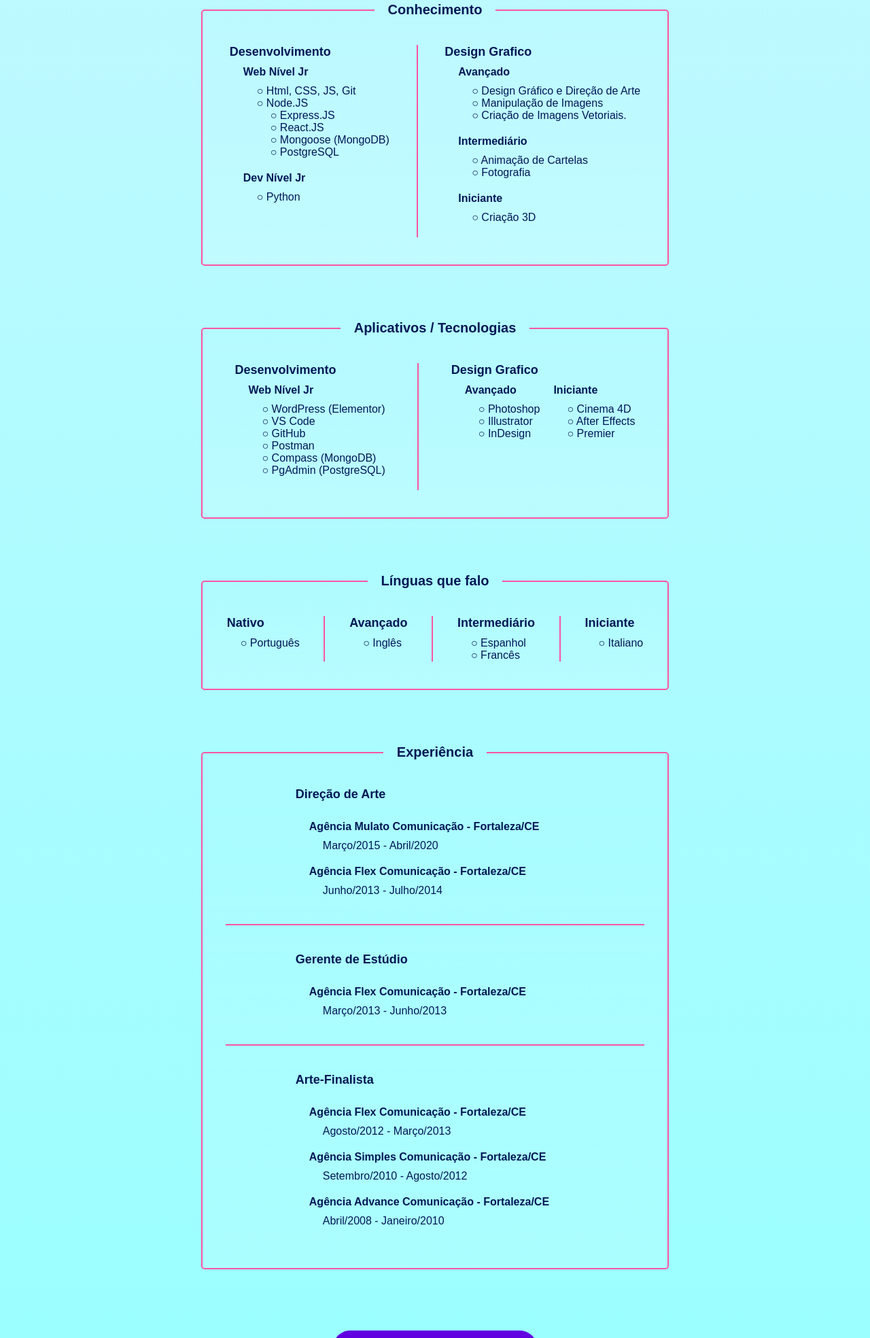
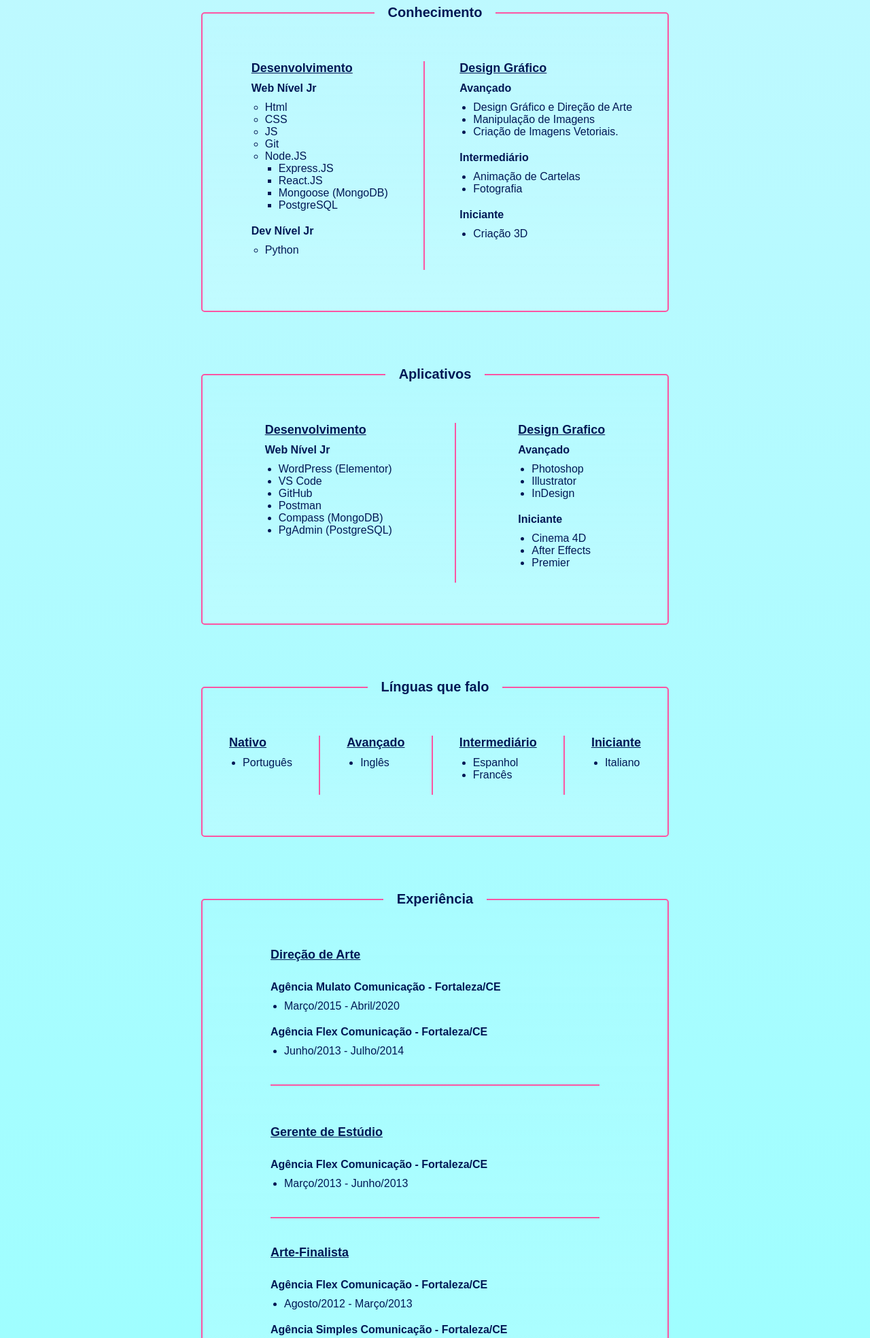
Before and after one commit to arthur-honorio/arthur-honorio.github.io, a plain HTML site: page curriculo/index.html in a window 1280 px wide. Shown: the part 607-2575 px from the top of the page at 68% size. Drawn offline with Linux system fonts and the light colour scheme.

Commit message:
correcoes html css

```diff
--- a/curriculo/index.html
+++ b/curriculo/index.html
@@ -11,17 +11,19 @@
       href="https://fonts.googleapis.com/css2?family=Bungee:wght@400&family=Poppins:wght@200500&display=swap"
       rel="stylesheet"
     />
+    <link rel="shortcut icon" href="../img/avatar-git.jpg" type="image/x-icon">
 
     <link rel="stylesheet" href="./style.css" />
   </head>
   <body>
-    <div id="box">
+    <div id="caixa">
       <div class="dados">
         <span>
           <h1>Arthur Honorio</h1>
         </span>
         <p>
-          <h2>Dev FullStack Jr <span class="hide">○</span> Diretor de Arte</h2>
+          <h2 class="esconder">Dev FullStack Jr <br>  Diretor de Arte</h2>
+          <h2 class="esconder-celular">Dev FullStack Jr ○ Diretor de Arte</h2>
         </p>
         <a class="contato" href="mailto:hno.arthur@gmail.com">
           <img src="../img/email.svg" alt="E-mail:">
@@ -33,209 +35,224 @@
         <h4>Colaborador de 35 anos, responsável, dedicado, amigável, com ótima capacidade de aprendizado e facilidade de adaptação.</h3>
       </div>
     </div>
-    <div class="content">
+    <div class="conteudo">
 
-      <h3 class="title">Objetivo Profissional</h3>
+      <h3 class="titulo-geral">Objetivo Profissional</h3>
       <p>Aprimorar ao máximo as habilidades já adquiridas e adquirir novas.</p>
-      <p>Ajudar no crescimento da empresa, dos colegas e crescer pessoal e profissionalmente. </p>
+      <p>Ajudar no crescimento da empresa, dos colegas e crescer pessoal e profissionalmente.</p>
       <br>
-      <fieldset class="geral">
-        <legend class="titulo-div"><h3>Conhecimento</h3></legend>
-        <div class="conhecimento">
-          <div class="Desenvolvimento">
-            <ul>
-              <p class="titulo-tabela"><h4>Desenvolvimento</h4></p>
-              <li>
-                <ul class="ul3">
+      <fieldset class="propriedades-fieldset">
+        <legend class="titulo-fieldset"><h3>Conhecimento</h3></legend>
+
+        <div class="flex-evenly">
+
+          <div>
+            <ul class="recuo-tabela">
+            <h4 class="titulo-tabela">Desenvolvimento</h4>
+
             <h5>Web Nível Jr</h5>
-                  <li class="li">○ Html, CSS, JS, Git</li>
-                  <li class="li">○ Node.JS
-                    <ul class="ul4">
-                      <li>○ Express.JS</li>
-                      <li>○ React.JS</li>
-                      <li>○ Mongoose (MongoDB)</li>
-                      <li>○ PostgreSQL</li>
+            <ul class="recuo-tabela">
+              <li>Html</li>
+              <li>CSS</li>
+              <li>JS</li>
+              <li>Git</li>
+              <li>Node.JS
+                <ul class="recuo-tabela">
+                  <li>Express.JS</li>
+                  <li>React.JS</li>
+                  <li>Mongoose (MongoDB)</li>
+                  <li>PostgreSQL</li>
                 </ul>
               </li>
             </ul>
-                <ul class="ul3">
+
             <h5>Dev Nível Jr</h5>
-                  <li class="li">○ Python</li>
+            <ul class="recuo-tabela">
+              <li>Python</li>
             </ul>
-              </li>
+
+          </div>
+
+          <div class="horizontal-somente-celular"></div>
+          <div class="vertical"></div>
+
+          <div>
+            <h4 class="titulo-tabela">Design Gráfico</h4>
+
+            <h5>Avançado</h5>
+            <ul class="recuo-tabela">
+              <li>Design Gráfico e Direção de Arte</li>
+              <li>Manipulação de Imagens</li>
+              <li>Criação de Imagens Vetoriais.</li>
+            </ul>
+
+            <h5>Intermediário</h5>
+            <ul class="recuo-tabela">
+              <li>Animação de Cartelas</li>
+              <li>Fotografia</li>
+            </ul>
+
+            <h5>Iniciante</h5>
+            <ul class="recuo-tabela">
+              <li>Criação 3D</li>
+            </ul>
+
+          </div>
+
+        </div>
+
+      </fieldset>
+
+      <fieldset class="propriedades-fieldset">
+        <legend class="titulo-fieldset"><h3>Aplicativos</h3></legend>
+
+        <div class="flex-evenly">
+
+          <div>
+
+              <h4 class="titulo-tabela">Desenvolvimento</h4>
+
+              <h5>Web Nível Jr</h5>
+              <ul class="recuo-tabela">
+                <li>WordPress (Elementor)</li>
+                <li>VS Code</li>
+                <li>GitHub</li>
+                <li>Postman</li>
+                <li>Compass (MongoDB)</li>
+                <li>PgAdmin (PostgreSQL)</li>
+              </ul>
+
+          </div>
+
+          <div class="horizontal-somente-celular"></div>
+          <div class="vertical"></div>
+
+          <div>
+
+            <h4 class="titulo-tabela">Design Grafico</h4></p>
+
+            <div>
+
+              <div>
+                <h5>Avançado</h5>
+                <ul class="recuo-tabela">
+                  <li>Photoshop</li>
+                  <li>Illustrator</li>
+                  <li>InDesign</li>
                 </ul>
               </div>
-          <hr>
-          <div class="Design">
-            <ul>
-              <p class="titulo-tabela"><h4>Design Grafico</h4></p>
-              <li>
-                <ul class="ul3">
-                  <h5>Avançado</h5>
-                    <li class="li">○ Design Gráfico e Direção de Arte</li>
-                  <li class="li">○ Manipulação de Imagens</li>
-                  <li class="li">○ Criação de Imagens Vetoriais.</li>
-                </ul>
-              </li>
-              <li>
-                <ul class="ul3">
-                  <h5>Intermediário</h5>
-                  <li class="li">○ Animação de Cartelas</li>
-                  <li class="li">○ Fotografia</li>
-                </ul>
-              </li>
-              <li>
-                <ul class="ul3">
+
+              <div>
                 <h5>Iniciante</h5>
-                  <li class="li">○ Criação 3D</li>
-                </ul>
-              </li>
+                <ul class="recuo-tabela">
+                  <li>Cinema 4D</li>
+                  <li>After Effects</li>
+                  <li>Premier</li>
                 </ul>
               </div>
+
             </div>
       </fieldset>
 
-      <fieldset class="geral">
-        <legend class="titulo-div"><h3>Aplicativos / Tecnologias</h3></legend>
-        <div class="conhecimento">
-          <div class="Desenvolvimento">
-            <ul>
-              <p class="titulo-tabela"><h4>Desenvolvimento</h4></p>
-              <li>
-                <ul class="ul3">
-                  <h5>Web Nível Jr</h5>
-                  <li class="li">○ WordPress (Elementor)</li>
-                  <li class="li">○ VS Code</li>
-                  <li class="li">○ GitHub</li>
-                  <li class="li">○ Postman</li>
-                  <li class="li">○ Compass (MongoDB)</li>
-                  <li class="li">○ PgAdmin (PostgreSQL)</li>
-                </ul>
-              </li>
+      <fieldset class="propriedades-fieldset">
+        <legend class="titulo-fieldset"><h3>Línguas que falo</h3></legend>
+
+        <div class="flex-evenly">
+          <div>
+              <h4 class="titulo-tabela">Nativo</h4>
+              <ul class="recuo-tabela">
+                <li>Português</li>
               </ul>
           </div>
-          <hr>
-          <div class="design-geral">
-            <p class="titulo-tabela"><h4>Design Grafico</h4></p>
-            <ul>
-              <div class="design-especifico">
-                <div class="avancado">
-                  <ul class="ul3">
-                    <h5>Avançado</h5>
-                    <li class="li">○ Photoshop</li>
-                    <li class="li">○ Illustrator</li>
-                    <li class="li">○ InDesign</li>
+
+          <div class="horizontal-somente-celular"></div>
+          <div class="vertical"></div>
+
+          <div>
+            <h4 class="titulo-tabela">Avançado</h4>
+            <ul class="recuo-tabela">
+              <li>Inglês</li>
             </ul>
           </div>
-                <div class="intermediario">
-                  <ul class="ul3">
-                    <h5>Iniciante</h5>
-                    <li class="li">○ Cinema 4D</li>
-                    <li class="li">○ After Effects</li>
-                    <li class="li">○ Premier</li>
+
+          <div class="horizontal-somente-celular"></div>
+          <div class="vertical"></div>
+
+          <div>
+            <h4 class="titulo-tabela">Intermediário</h4>
+            <ul class="recuo-tabela">
+              <li>Espanhol</li>
+              <li>Francês</li>
             </ul>
           </div>
-              </div>
-            </ul>
-      </fieldset>
 
-      <fieldset class="geral">
-        <legend class="titulo-div"><h3>Línguas que falo</h3></legend>
-        <div class="linguas">
-          <div class="nativo">
-            <ul>
-              <p class="titulo-tabela"><h4>Nativo</h4></p>
-              <li>
-                <li class="li">○ Português</li>
-              </li>
+          <div class="horizontal-somente-celular"></div>
+          <div class="vertical"></div>
+
+          <div>
+            <h4 class="titulo-tabela">Iniciante</h4>
+            <ul class="recuo-tabela">
+              <li>Italiano</li>
             </ul>
           </div>
-          <hr>
-          <div class="avancado">
-            <ul>
-              <p class="titulo-tabela"><h4>Avançado</h4></p>
-              <li>
-                <li class="li">○ Inglês</li>
-              </li>
-            </ul>
-          </div>
-          <hr>
-          <div class="intermediario">
-            <ul>
-              <p class="titulo-tabela"><h4>Intermediário</h4></p>
-              <li>
-                <li class="li">○ Espanhol</li>
-                <li class="li">○ Francês</li>
-              </li>
-            </ul>
-          </div>
-          <hr>
-          <div class="iniciante">
-            <ul>
-              <p class="titulo-tabela"><h4>Iniciante</h4></p>
-              <li>
-                <li class="li">○ Italiano</li>
-              </li>
-            </ul>
-          </div>
+
         </div>
       </fieldset>
 
-      <fieldset class="geral">
-        <legend class="titulo-div"><h3>Experiência</h3></legend>
-          <div class="experiencia-profissional">
-            <p class="titulo-tabela"><h4>Direção de Arte</h4></p><br>
-            <ul>
-              <li>
-                <h5 class="li">Agência Mulato Comunicação - Fortaleza/CE</h5>
-                <ul class="ul4">
-                  <li class="li">Março/2015 - Abril/2020</li>
+      <fieldset class="propriedades-fieldset">
+        <legend class="titulo-fieldset"><h3>Experiência</h3></legend>
+
+        <div class="padding">
+          <div>
+            <h4 class="titulo-tabela">Direção de Arte</h4><br>
+
+            <h5>Agência Mulato Comunicação - Fortaleza/CE</h5>
+            <ul class="recuo-tabela">
+              <li>Março/2015 - Abril/2020</li>
             </ul>
-              </li>
-              <li>
-                <h5 class="li">Agência Flex Comunicação - Fortaleza/CE</h5>
-                <ul class="ul4">
-                  <li class="li">Junho/2013 - Julho/2014</li>
+
+            <h5>Agência Flex Comunicação - Fortaleza/CE</h5>
+            <ul class="recuo-tabela">
+              <li>Junho/2013 - Julho/2014</li>
             </ul>
-              </li>
+
+          </div>
+
+          <div class="horizontal"></div>
+
+          <br>
+
+          <div>
+
+            <h4 class="titulo-tabela">Gerente de Estúdio</h4><br>
+
+            <h5>Agência Flex Comunicação - Fortaleza/CE</h5>
+            <ul class="recuo-tabela">
+              <li>Março/2013 - Junho/2013</li>
+            </ul>
+
+          </div>
+
+          <div class="horizontal"></div>
+
+          <div>
+            <h4 class="titulo-tabela">Arte-Finalista</h4></p><br>
+
+            <h5>Agência Flex Comunicação - Fortaleza/CE</h5>
+            <ul class="recuo-tabela">
+              <li>Agosto/2012 - Março/2013</li>
+            </ul>
+
+            <h5>Agência Simples Comunicação - Fortaleza/CE</h5>
+            <ul class="recuo-tabela">
+              <li>Setembro/2010 - Agosto/2012</li>
+            </ul>
+
+            <h5>Agência Advance Comunicação - Fortaleza/CE</h5>
+            <ul class="recuo-tabela">
+              <li>Abril/2008 - Janeiro/2010</li>
             </ul>
           </div>
-          <hr class="horizontal">
-          <div class="experiencia-profissional">
-            <p class="titulo-tabela"><h4>Gerente de Estúdio</h4></p><br>
-            <ul>
-              <li>
-                <h5 class="li">Agência Flex Comunicação - Fortaleza/CE</h5>
-                <ul class="ul4">
-                  <li class="li">Março/2013 - Junho/2013</li>
-                </ul>
-              </li>
-            </ul>
-          </div>
-          <hr class="horizontal">
-          <div class="experiencia-profissional">
-            <p class="titulo-tabela"><h4>Arte-Finalista</h4></p><br>
-            <ul>
-              <li>
-                <h5 class="li">Agência Flex Comunicação - Fortaleza/CE</h5>
-                <ul class="ul4">
-                  <li class="li">Agosto/2012 - Março/2013</li>
-                </ul>
-              </li>
-              <li>
-                <h5 class="li">Agência Simples Comunicação -
-                  Fortaleza/CE</h5>
-                <ul class="ul4">
-                  <li class="li">Setembro/2010 - Agosto/2012</li>
-                </ul>
-              </li>
-              <li>
-                <h5 class="li">Agência Advance Comunicação - Fortaleza/CE</h5>
-                <ul class="ul4">
-                  <li class="li">Abril/2008 - Janeiro/2010</li>
-                </ul>
-              </li>
-            </ul>
         </div>
       </fieldset>
 
@@ -245,6 +262,5 @@
       </a>
     </div>
 
-    </div>
   </body>
 </html>
--- a/curriculo/style.css
+++ b/curriculo/style.css
@@ -17,6 +17,15 @@ body {
   background-size: cover;
   background-position: center;
 }
+
+
+
+/* ================================================================ */
+/* ================================================================ */
+/* TITULOS */
+/* ================================================================ */
+/* ================================================================ */
+
 
 h1 {
   font-size: 40px;
@@ -42,7 +51,13 @@ h5 {
   margin-bottom: 10px;
 }
 
-#box {
+/* ================================================================ */
+/* ================================================================ */
+/* CAIXA */
+/* ================================================================ */
+/* ================================================================ */
+
+#caixa {
   max-width: 920px;
   border-top: 1px solid var(--cor-box);
   border-bottom: 1px solid var(--cor-box);
@@ -53,33 +68,49 @@ h5 {
   justify-content: space-between;
 }
 
-.dados{
-  width: 57%;
+#caixa .dados {
+  min-width: 300px;
 }
 
-.line {
-  height: 100px;
-  border: solid 1px var(--cor-box);
+#caixa .contato img {
+  width: 30px;
+  margin-right: 15px;
 }
 
-.descricao{
-  width: 25%;
-}
-
-#box .contato {
+#caixa .contato {
   display: flex;
   align-items: center;
   color: #001855;
   text-decoration: none;
-  width: 270px;
+  min-width: 300px;
 }
 
-#box .contato img {
-  width: 30px;
-  margin-right: 15px;
+#caixa .line {
+  height: 140px;
+  min-width: 0;
+  border: solid 1px var(--cor-box);
 }
 
-.content {
+#caixa .descricao {
+  min-width: 300px;
+  width: 25%;
+}
+
+#caixa .esconder {
+  display: none;
+}
+
+#caixa .esconder-celular {
+  display: block;
+}
+
+/* ================================================================ */
+/* ================================================================ */
+/* CONTEUDO */
+/* ================================================================ */
+/* ================================================================ */
+
+.conteudo {
   display: flex;
   flex-direction: column;
   justify-content: center;
@@ -91,53 +122,74 @@ h5 {
   height: 100%;
 }
 
-ul {
-  list-style: none;
+.titulo-geral {
+  margin-bottom: 15px;
+  text-decoration: underline;
 }
 
-.ul3, .ul4 {
+/* ================================================================ */
+/* ================================================================ */
+/* FIELDSET */
+/* ================================================================ */
+/* ================================================================ */
+
+.propriedades-fieldset {
+  border: 2px solid var(--cor-rosa);
+  background: linear-gradient(
+      180deg, rgba(199, 248, 255, .01) 0%,
+      rgba(255, 255, 255, .15) 100%);
+  border-radius: 5px;
+  padding: 60px 0;
+  margin: 40px 0;
+  min-width: 280px;
+}
+
+.propriedades-fieldset .titulo-fieldset {
+  text-align: center;
+  padding: 0 20px;
+}
+
+.flex-evenly {
+  display: flex;
+  justify-content: space-evenly;
+}
+
+/* ================================================================ */
+/* ================================================================ */
+/* TABELAS */
+/* ================================================================ */
+/* ================================================================ */
+
+.recuo-tabela {
   margin-bottom: 20px;
   margin-left: 20px;
 }
 
-.li {
-  margin-left: 20px;
-}
-
-.geral {
-  border: 2px solid var(--cor-rosa);
-  background: linear-gradient(180deg, rgba(199, 248, 255, .01) 0%, rgba(255, 255, 255, .15) 100%);
-  border-radius: 5px;
-  padding: 40px 0;
-  margin: 40px 0;
-}
-
-.geral .titulo-div {
-  text-align: center;
-  padding: 0 20px;
+.titulo-tabela {
+  text-decoration: underline;
 }
 
 hr {
-  border: 1px solid var(--cor-rosa);
 }
 
 .horizontal {
-  width: 90%;
+  border-top: 2px solid var(--cor-rosa);
   margin: 40px auto;
+  width: 100%;
 }
 
-.title {
-  margin-bottom: 15px;
+.horizontal-somente-celular {
+  display: hidden;
+  position: absolute;
 }
 
-.conhecimento, .linguas, .design-especifico {
-  display: flex;
-  justify-content: space-evenly;
+.vertical {
+  border-left: 2px solid var(--cor-rosa);
 }
 
-.experiencia-profissional {
+.padding {
   margin: 0 auto;
-  width: 60%;
+  padding: 0 100px;
 }
 
 .a {
@@ -156,58 +208,15 @@ hr {
   margin: 50px auto 0;
 }
 
-
+/* ================================================================ */
+/* ================================================================ */
+/*                                                                                   TAMANHO MEDIO */
+/* ================================================================ */
+/* ================================================================ */
 
 @media screen and (min-width: 731px) and (max-width: 1000px) {
 
-  .content {
-    display: flex;
-    flex-direction: column;
-    justify-content: center;
-    text-align: left;
-    margin: 0 auto;
-    padding: 0 40px 80px ;
-    width: 90%;
-    max-width: 920px;
-    height: 100%;
-  }
-}
-
-@media screen and (max-width: 730px) {
-
-  #box {
-    max-width: 920px;
-    border-top: 1px solid var(--cor-box);
-    border-bottom: 1px solid var(--cor-box);
-    margin: 80px auto 40px;
-    padding: 35px 15%;
-    display: block;
-  }
-
-  #box .dados, #box .contato {
-    width: 100%;
-  }
-
-  #box .line {
-    margin: 20px auto;
-    height: 1px;
-    width: 100%;
-  }
-
-  #box .contato {
-    width: 100%;
-  }
-
-  #box .descricao {
-    width: 100%;
-  }
-
-  #box .hide {
-    display: none;
-  }
-
-
-  .content {
+  .conteudo {
     display: flex;
     flex-direction: column;
     justify-content: center;
@@ -219,20 +228,103 @@ hr {
     height: 100%;
   }
 
-  .ul3, .ul4 {
+  #caixa .esconder {
+    display: block;
+  }
+
+  #caixa .esconder-celular {
+    display: none;
+  }
+}
+
+/* ================================================================ */
+/* ================================================================ */
+/*                                                                                   TAMANHO PEQUENO */
+/* ================================================================ */
+/* ================================================================ */
+
+
+@media screen and (max-width: 730px) {
+
+  #caixa {
+    max-width: 920px;
+    border-top: 1px solid var(--cor-box);
+    border-bottom: 1px solid var(--cor-box);
+    margin: 80px auto 40px;
+    padding: 35px 15%;
+    display: block;
+    min-width: 400px;
+  }
+
+  #caixa .dados, #caixa .contato {
+    width: 100%;
+  }
+
+  #caixa .line {
+    margin: 20px auto;
+    height: 1px;
+    min-width: 280px;
+  }
+
+  #caixa .contato {
+    width: 100%;
+  }
+
+  #caixa .descricao {
+    width: 100%;
+  }
+
+  #caixa .esconder {
+    display: block;
+  }
+
+  #caixa .esconder-celular {
+    display: none;
+  }
+
+/* ================================================================ */
+/* ================================================================ */
+/* CONTEUDO */
+/* ================================================================ */
+/* ================================================================ */
+
+  .conteudo {
+    display: flex;
+    flex-direction: column;
+    justify-content: center;
+    text-align: left;
+    margin: 0 auto;
+    padding: 0 40px 80px ;
+    width: 90%;
+    max-width: 920px;
+    height: 100%;
+  }
+  .ul-recuo {
     margin-bottom:20px;
     margin-left: 20px;
   }
 
-  .geral .titulo-div {
+/* ================================================================ */
+/* ================================================================ */
+/* FIELDSET */
+/* ================================================================ */
+/* ================================================================ */
+
+ .propriedades-fieldset .titulo-fieldset {
     text-align: center;
     padding: 0 10px;
   }
 
-  .conhecimento, .linguas {
+  .flex-evenly {
     display: block;
     padding: 0 15%;
   }
+
+/* ================================================================ */
+/* ================================================================ */
+/* TABELAS */
+/* ================================================================ */
+/* ================================================================ */
 
   .design-especifico {
     display: block;
@@ -241,13 +333,24 @@ hr {
   hr {
     margin: 20px 0;
   }
+
   .horizontal {
-    width: 80%;
-    margin: 20px auto;
+    display: hidden;
   }
 
-  .experiencia-profissional {
+  .horizontal-somente-celular {
+    border-top: 2px solid var(--cor-rosa);
+    margin: 40px auto;
+    width: 100%;
+    position: static;
+  }
+
+  .vertical {
+    display: none;
+  }
+
+  .padding {
     margin: 0 auto;
-    width: 75%;
+    padding: 0 15%;
   }
 }
```
Lines whose indentation alone changed are shown as unchanged.
